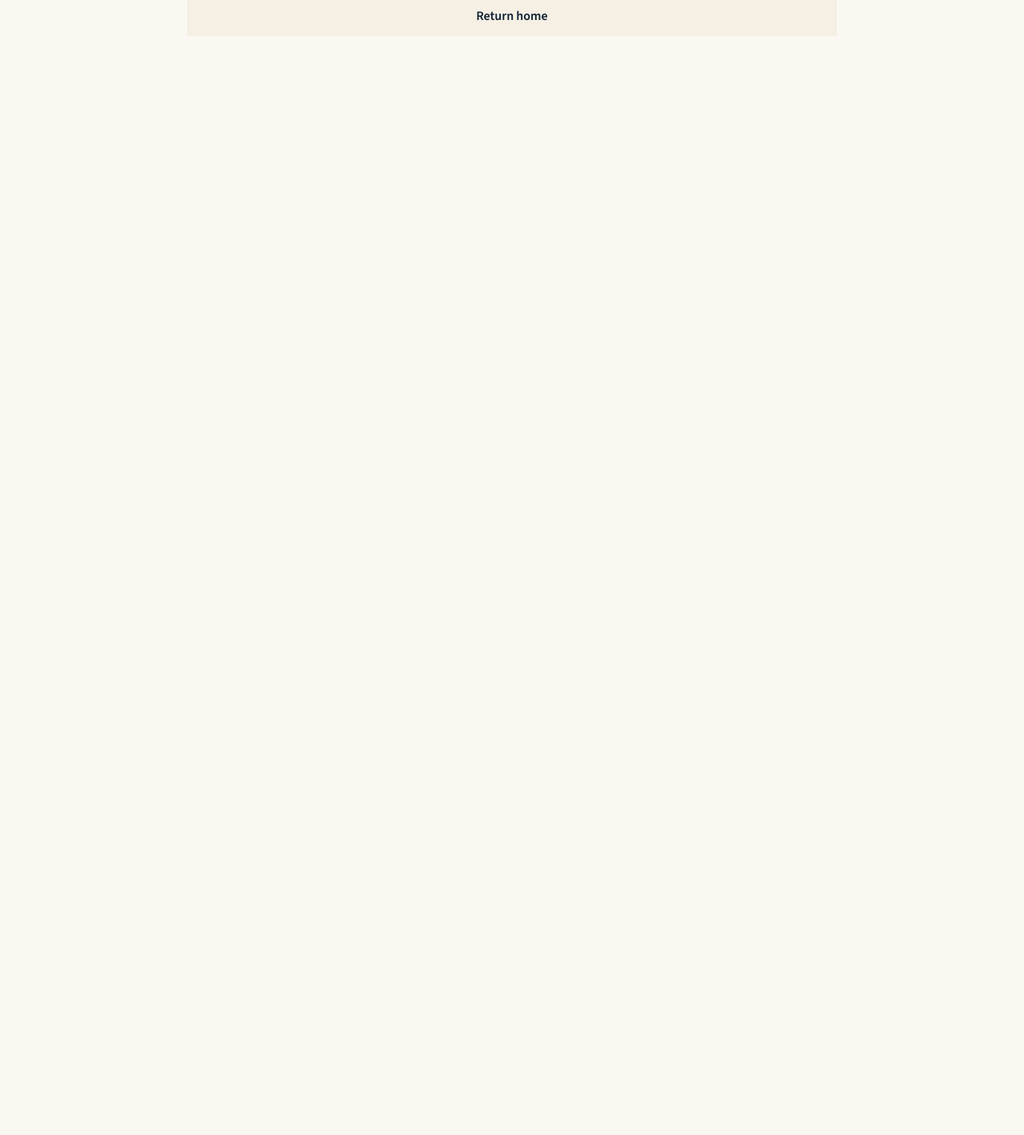
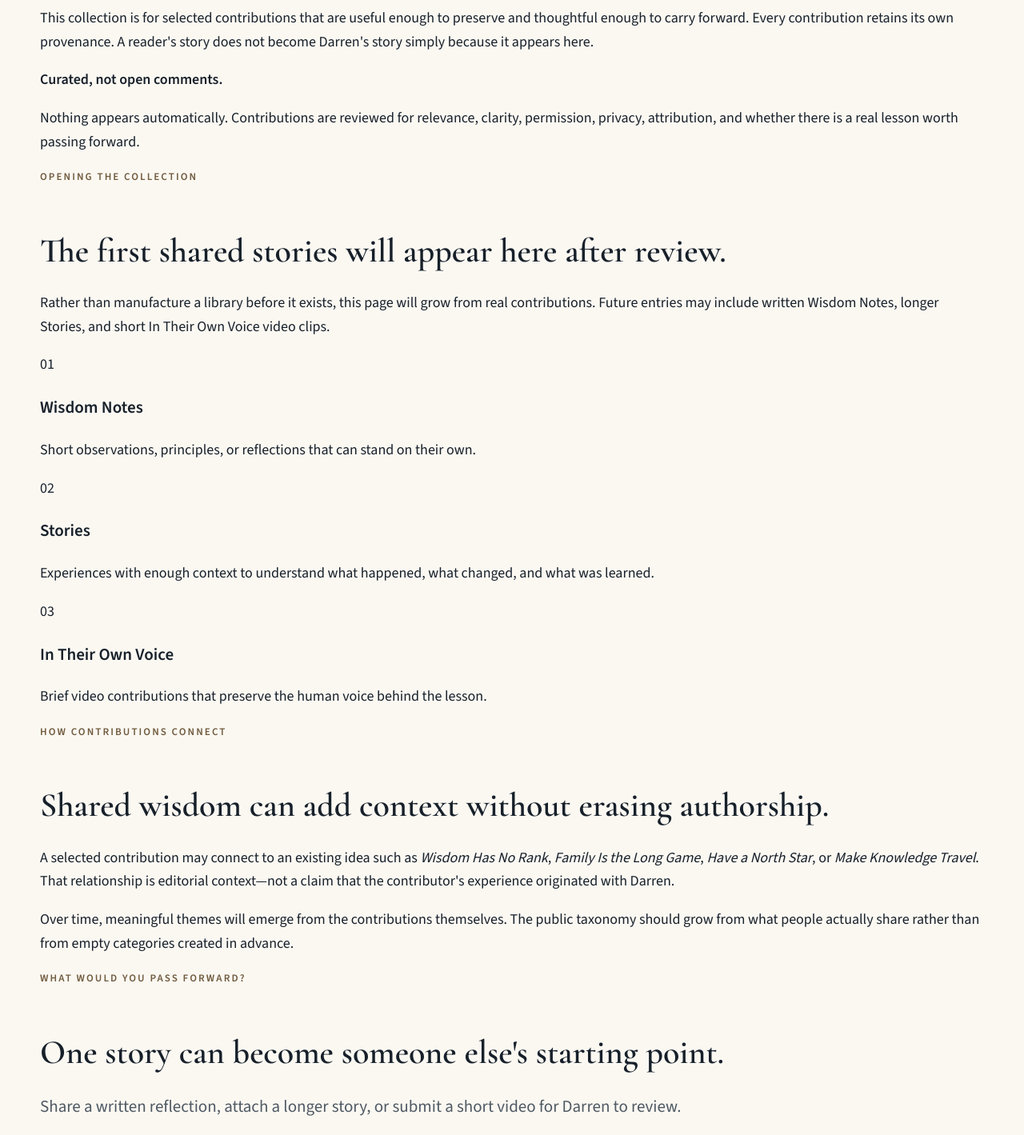
Before and after one commit to darrendang/darrendang-com, a Next.js app: page /shared-wisdom in a window 1280 px wide. Before the commit this address had no page. Shown: the part 520-1939 px from the top of the page at 80% size. Before the commit the page ends 800 px from the top, so only its background shows below. Built offline with nearby package versions, Linux system fonts and the light colour scheme.

Commit message:
Add curated Shared Wisdom destination

```diff
--- /dev/null
+++ b/app/shared-wisdom/page.tsx
@@ -0,0 +1,47 @@
+import Link from 'next/link';
+import { InteriorPage } from '@/components/InteriorPage';
+
+export const metadata = {
+  title: 'Shared Wisdom',
+  description: 'A curated collection of lessons, stories, reflections, and short videos people want to pass forward.'
+};
+
+export default function SharedWisdomPage(){
+  return <InteriorPage eyebrow="Shared Wisdom" title="What others are passing forward." wide>
+    <div className="shared-intro-grid">
+      <div>
+        <p className="lead">Wisdom does not belong to one person. Some lessons come from parents or children. Some from work, failure, service, migration, friendship, culture, faith, loss, rebuilding, or a life very different from our own.</p>
+        <p>This collection is for selected contributions that are useful enough to preserve and thoughtful enough to carry forward. Every contribution retains its own provenance. A reader&apos;s story does not become Darren&apos;s story simply because it appears here.</p>
+      </div>
+      <aside className="curation-card">
+        <strong>Curated, not open comments.</strong>
+        <p>Nothing appears automatically. Contributions are reviewed for relevance, clarity, permission, privacy, attribution, and whether there is a real lesson worth passing forward.</p>
+      </aside>
+    </div>
+
+    <section>
+      <div className="eyebrow bronze">Opening the collection</div>
+      <h2>The first shared stories will appear here after review.</h2>
+      <p>Rather than manufacture a library before it exists, this page will grow from real contributions. Future entries may include written Wisdom Notes, longer Stories, and short In Their Own Voice video clips.</p>
+      <div className="wisdom-format-grid">
+        <article><span>01</span><h3>Wisdom Notes</h3><p>Short observations, principles, or reflections that can stand on their own.</p></article>
+        <article><span>02</span><h3>Stories</h3><p>Experiences with enough context to understand what happened, what changed, and what was learned.</p></article>
+        <article><span>03</span><h3>In Their Own Voice</h3><p>Brief video contributions that preserve the human voice behind the lesson.</p></article>
+      </div>
+    </section>
+
+    <section>
+      <div className="eyebrow bronze">How contributions connect</div>
+      <h2>Shared wisdom can add context without erasing authorship.</h2>
+      <p>A selected contribution may connect to an existing idea such as <em>Wisdom Has No Rank</em>, <em>Family Is the Long Game</em>, <em>Have a North Star</em>, or <em>Make Knowledge Travel</em>. That relationship is editorial context—not a claim that the contributor&apos;s experience originated with Darren.</p>
+      <p>Over time, meaningful themes will emerge from the contributions themselves. The public taxonomy should grow from what people actually share rather than from empty categories created in advance.</p>
+    </section>
+
+    <section className="shared-callout">
+      <div className="eyebrow bronze">What would you pass forward?</div>
+      <h2>One story can become someone else&apos;s starting point.</h2>
+      <p className="lead">Share a written reflection, attach a longer story, or submit a short video for Darren to review.</p>
+      <Link className="button button-dark" href="/share/">Share what you&apos;ve learned</Link>
+    </section>
+  </InteriorPage>
+}
```
